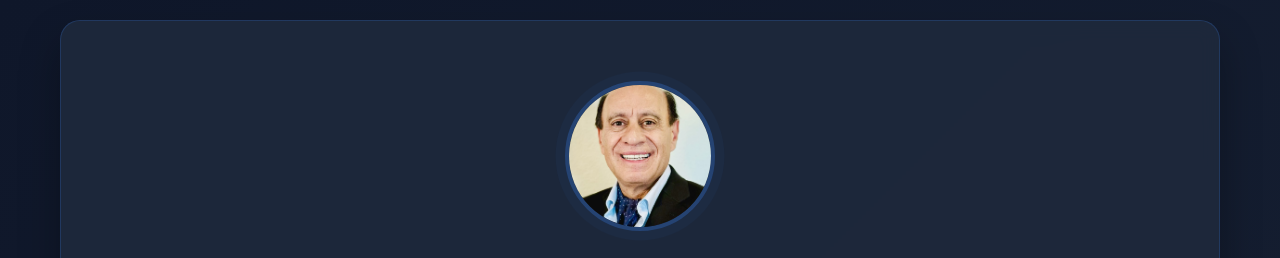
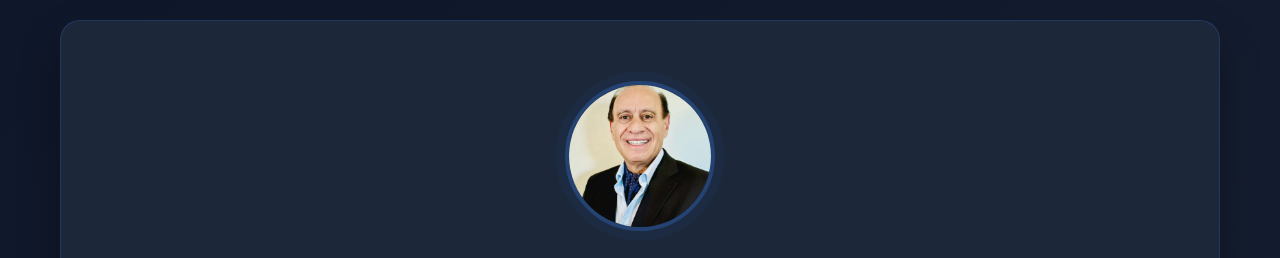
Before and after one commit to chekeib/uvideo, a plain HTML site: page index.html in a window 1280 px wide. Shown: the top 258 px of the page. Drawn offline with Linux system fonts and the light colour scheme.

Commit message:
Update index.html

```diff
--- a/index.html
+++ b/index.html
@@ -339,7 +339,7 @@
         <!-- Hero Section -->
         <div class="hero">
             <div class="profile-image pulse">
-                <img src="Profile pic 1.jpeg" alt="Ahmad Ansari Professional Photo">
+                <img src="Profile pic.jpeg" alt="Ahmad Ansari Professional Photo">
             </div>
             <h1>Ahmad Ansari, Ph.D.</h1>
             <p class="subtitle">Technology Leader • Telecommunications Executive</p>
```
